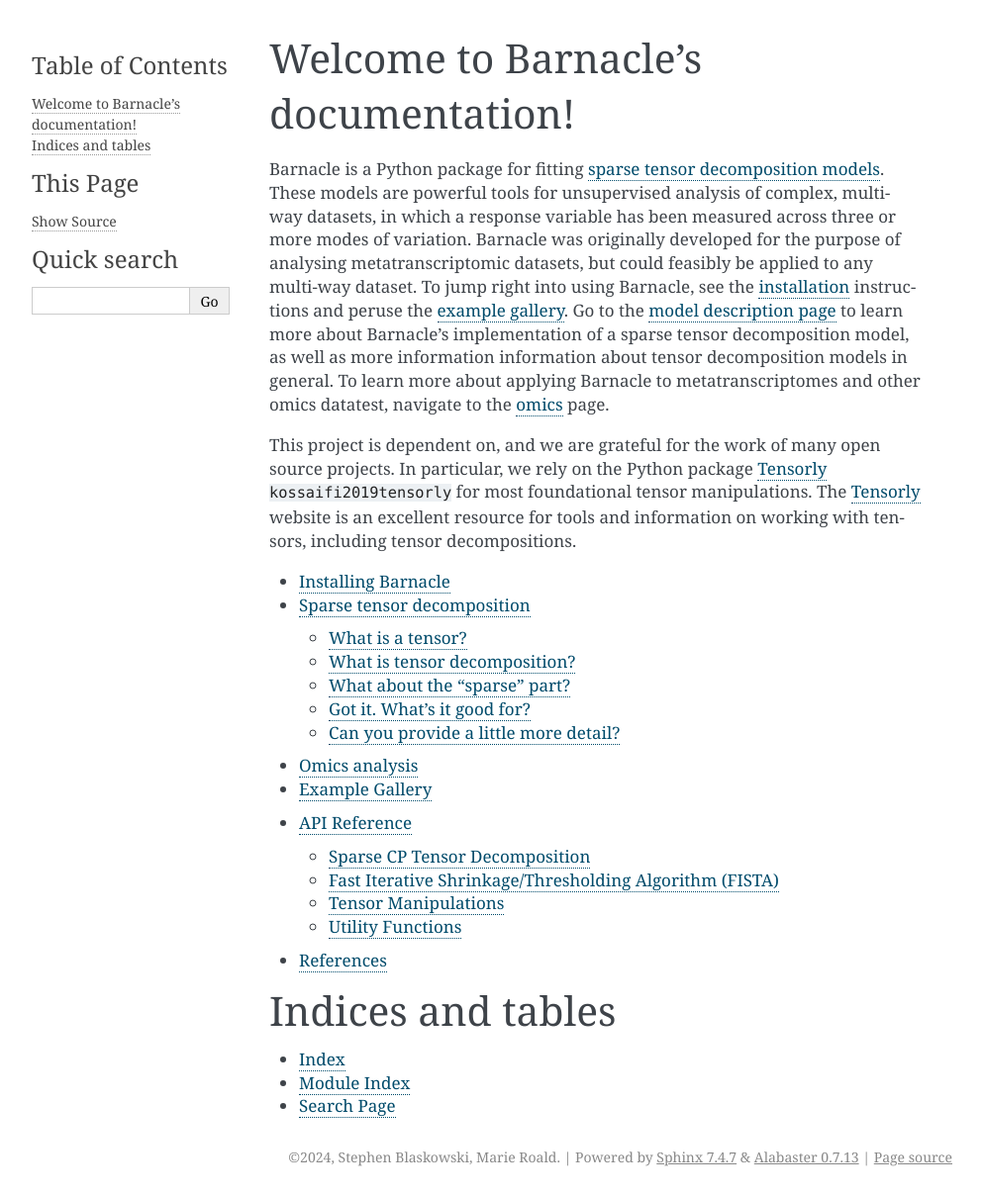
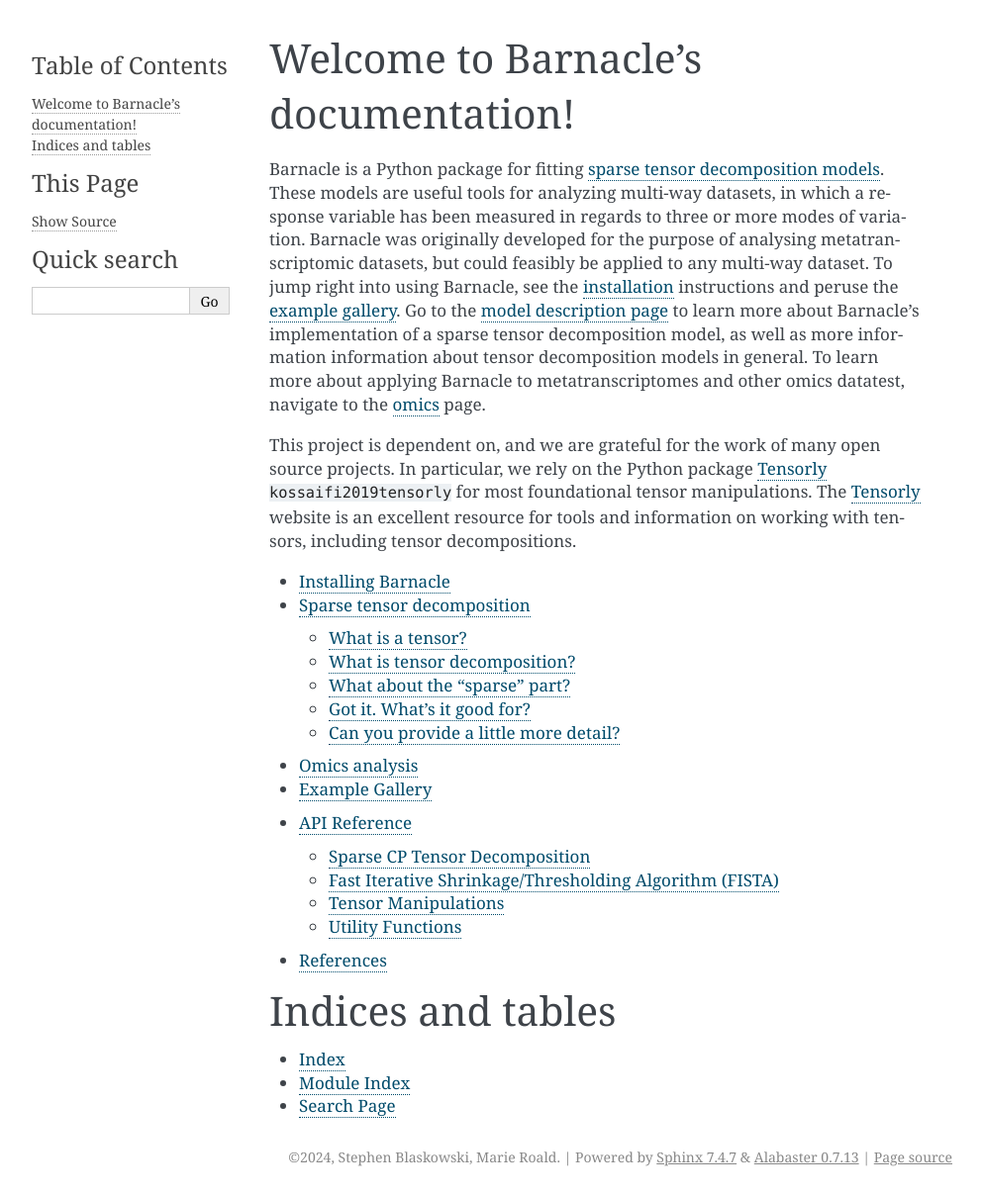
Before and after one commit to blasks/barnacle, a Sphinx documentation site: the page built from docs/index.rst, in a window 1280 px wide. Shown: the whole page at 99% size, without its empty margins (148-1141 px from the left). Built offline with Sphinx 7.4.7, drawn with Linux system fonts in a browser that asks for light colours; pages that are not in the unit, such as notebooks, are missing from menus; cross-references to code outside the pages are shown as plain code.

Commit message:
just tweaking wording now

```diff
--- a/docs/index.rst
+++ b/docs/index.rst
@@ -7,9 +7,9 @@ Welcome to Barnacle's documentation!
 
 Barnacle is a Python package for fitting
 :doc:`sparse tensor decomposition models<model>`.
-These models are powerful tools for unsupervised analysis
-of complex, multi-way datasets, in which a response variable has been measured
-across three or more modes of variation. Barnacle was
+These models are useful tools for analyzing multi-way datasets,
+in which a response variable has been measured
+in regards to three or more modes of variation. Barnacle was
 originally developed for the purpose of analysing metatranscriptomic datasets,
 but could feasibly be applied to any multi-way dataset. To jump right
 into using Barnacle, see the :doc:`installation<installation>` instructions and
--- a/docs/installation.rst
+++ b/docs/installation.rst
@@ -12,7 +12,7 @@ We recommend using virtual environments to manage this library ecosystem.
 In particular, we used `Poetry <https://python-poetry.org/>`_ environments
 in developing the Barnacle project. If you have poetry installed, you can
 replicate the Poetry environment used for developing Barnacle by downloading
-the ``pyproject.toml`` from the
+the ``pyproject.toml`` file from the
 `Barnacle github page <https://github.com/blasks/barnacle/blob/main/pyproject.toml>`_
 and then running
 
--- a/docs/model.rst
+++ b/docs/model.rst
@@ -126,7 +126,7 @@ Once parameterized, the model is fit to data using a modified alternating
 least squares algorithm. We accommodate the constraints placed on
 each mode by means of the Fast Iterative Shrinkage/Thresholding Algorithm
 (FISTA) :cite:p:`beck2009fast` with backtracking and adaptive restart
-:cite:p:`o2015adaptive`. You can find our implementation of this in the
+:cite:p:`o2015adaptive`. You can find our implementation in the
 :py:mod:`barnacle.fista` module.
 
 For a more in-depth technical discussion of the model,
```
Also changed, not shown: other parts of docs/model.rst (+1 -1 lines).
